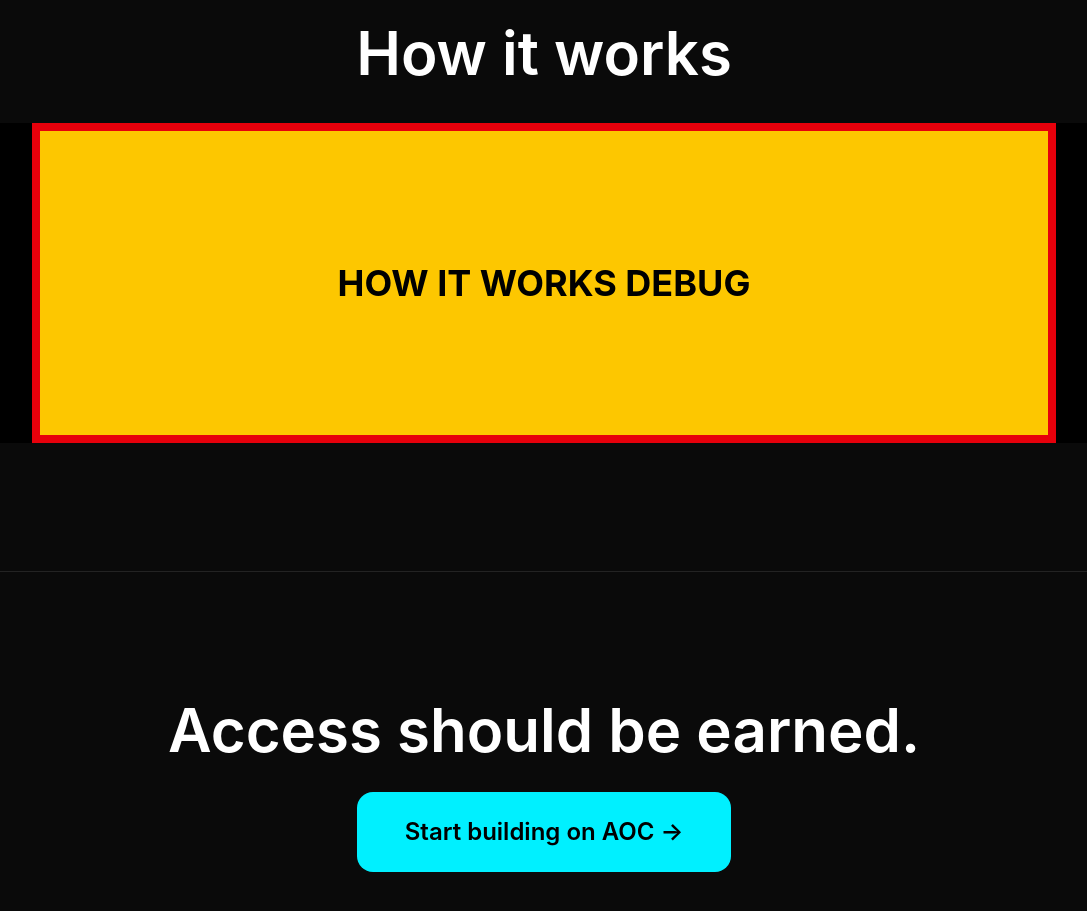
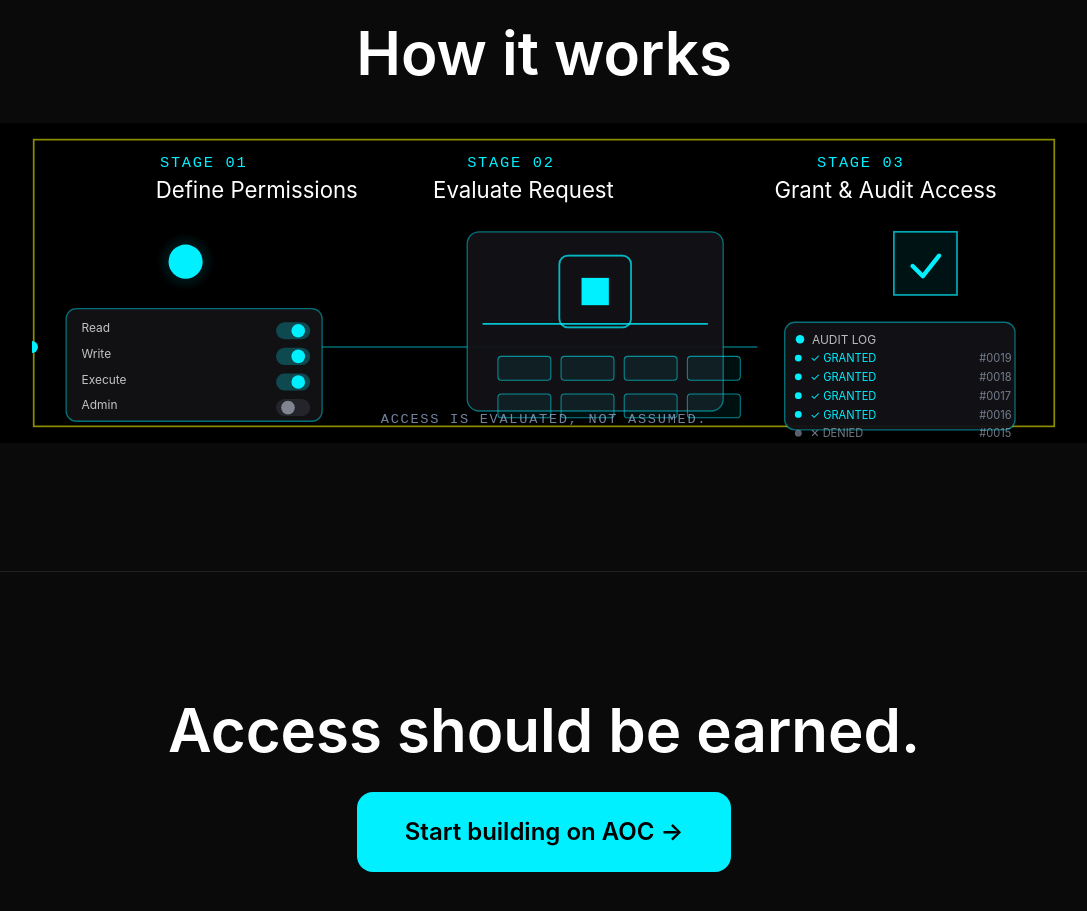
Before and after one commit to Architects-of-Change-Protocol/Architects_of_Change_Protocol, a React (Vite) app in the folder frontend/app/: page / in a window 1280 px wide. Shown: the part 3080-3991 px from the top of the page, without its empty margins (96-1183 px from the left). Built offline with nearby package versions, Linux system fonts and the light colour scheme.

Commit message:
Replace how-it-works debug with final visible flow

```diff
--- a/frontend/app/src/landing/components/HowItWorksFlow.tsx
+++ b/frontend/app/src/landing/components/HowItWorksFlow.tsx
@@ -1,7 +1,191 @@
 export function HowItWorksFlow() {
   return (
-    <div className="w-full h-full min-h-[320px] bg-yellow-400 text-black flex items-center justify-center text-4xl font-bold border-8 border-red-600">
-      HOW IT WORKS DEBUG
+    <div className="w-full h-full min-h-[320px] flex items-center justify-center bg-black">
+      <svg
+        viewBox="0 0 1200 340"
+        width="100%"
+        height="100%"
+        preserveAspectRatio="xMidYMid meet"
+        className="block"
+      >
+        <defs>
+          <radialGradient id="cyanGlow" cx="50%" cy="50%" r="50%">
+            <stop offset="0%" stopColor="#00f0ff" stopOpacity="0.22" />
+            <stop offset="100%" stopColor="#00f0ff" stopOpacity="0" />
+          </radialGradient>
+        </defs>
+
+        {/* debug frame */}
+        <rect x="0" y="0" width="1200" height="340" fill="transparent" />
+        <rect x="2" y="2" width="1196" height="336" fill="none" stroke="rgba(255,255,0,0.55)" strokeWidth="2" />
+
+        {/* stage labels */}
+        <text x="150" y="34" fill="#00f0ff" fontSize="18" fontFamily="Orbitron, monospace" letterSpacing="2">
+          STAGE 01
+        </text>
+        <text x="145" y="70" fill="white" fontSize="26" fontFamily="Inter, Arial, sans-serif">
+          Define Permissions
+        </text>
+
+        <text x="510" y="34" fill="#00f0ff" fontSize="18" fontFamily="Orbitron, monospace" letterSpacing="2">
+          STAGE 02
+        </text>
+        <text x="470" y="70" fill="white" fontSize="26" fontFamily="Inter, Arial, sans-serif">
+          Evaluate Request
+        </text>
+
+        <text x="920" y="34" fill="#00f0ff" fontSize="18" fontFamily="Orbitron, monospace" letterSpacing="2">
+          STAGE 03
+        </text>
+        <text x="870" y="70" fill="white" fontSize="26" fontFamily="Inter, Arial, sans-serif">
+          Grant & Audit Access
+        </text>
+
+        {/* left orb */}
+        <circle cx="180" cy="145" r="34" fill="url(#cyanGlow)" />
+        <circle cx="180" cy="145" r="20" fill="#00f0ff">
+          <animate attributeName="opacity" values="0.55;1;0.55" dur="1.8s" repeatCount="indefinite" />
+        </circle>
+
+        {/* left permissions panel */}
+        <g transform="translate(40,200)">
+          <rect x="0" y="0" width="300" height="132" rx="12" fill="rgba(18,18,22,0.95)" stroke="rgba(0,240,255,0.45)" strokeWidth="1.5" />
+          <text x="18" y="28" fill="rgba(255,255,255,0.75)" fontSize="14" fontFamily="Inter, Arial, sans-serif">Read</text>
+          <text x="18" y="58" fill="rgba(255,255,255,0.75)" fontSize="14" fontFamily="Inter, Arial, sans-serif">Write</text>
+          <text x="18" y="88" fill="rgba(255,255,255,0.75)" fontSize="14" fontFamily="Inter, Arial, sans-serif">Execute</text>
+          <text x="18" y="118" fill="rgba(255,255,255,0.75)" fontSize="14" fontFamily="Inter, Arial, sans-serif">Admin</text>
+
+          {/* toggles */}
+          <g transform="translate(246,16)">
+            <rect x="0" y="0" width="40" height="20" rx="10" fill="rgba(0,240,255,0.25)" />
+            <circle cx="26" cy="10" r="8" fill="#00f0ff">
+              <animate attributeName="cx" values="14;26;14;26" dur="2.2s" repeatCount="indefinite" />
+            </circle>
+          </g>
+          <g transform="translate(246,46)">
+            <rect x="0" y="0" width="40" height="20" rx="10" fill="rgba(0,240,255,0.25)" />
+            <circle cx="26" cy="10" r="8" fill="#00f0ff">
+              <animate attributeName="cx" values="14;26;14;26" dur="2.2s" begin="0.25s" repeatCount="indefinite" />
+            </circle>
+          </g>
+          <g transform="translate(246,76)">
+            <rect x="0" y="0" width="40" height="20" rx="10" fill="rgba(0,240,255,0.25)" />
+            <circle cx="26" cy="10" r="8" fill="#00f0ff">
+              <animate attributeName="cx" values="14;26;14;26" dur="2.2s" begin="0.5s" repeatCount="indefinite" />
+            </circle>
+          </g>
+          <g transform="translate(246,106)">
+            <rect x="0" y="0" width="40" height="20" rx="10" fill="rgba(120,130,150,0.18)" />
+            <circle cx="14" cy="10" r="8" fill="rgba(180,185,200,0.65)" />
+          </g>
+        </g>
+
+        {/* main pipeline line */}
+        <line x1="340" y1="245" x2="850" y2="245" stroke="rgba(0,240,255,0.45)" strokeWidth="2" />
+
+        {/* moving pulse */}
+        <circle cy="245" r="7" fill="#00f0ff">
+          <animate attributeName="cx" values="340;850" dur="2.8s" repeatCount="indefinite" />
+          <animate attributeName="opacity" values="0.6;1;0.6" dur="1s" repeatCount="indefinite" />
+        </circle>
+
+        {/* center engine */}
+        <g transform="translate(510,110)">
+          <rect x="0" y="0" width="300" height="210" rx="14" fill="rgba(18,18,22,0.96)" stroke="rgba(0,240,255,0.45)" strokeWidth="1.5" />
+
+          {/* glow line */}
+          <line x1="18" y1="108" x2="282" y2="108" stroke="#00f0ff" strokeWidth="2" opacity="0.8">
+            <animate attributeName="opacity" values="0.35;1;0.35" dur="1.8s" repeatCount="indefinite" />
+          </line>
+
+          {/* rotating geometry */}
+          <g transform="translate(150,70)">
+            <rect x="-16" y="-16" width="32" height="32" fill="#00f0ff">
+              <animateTransform attributeName="transform" type="rotate" values="0 0 0;360 0 0" dur="5s" repeatCount="indefinite" />
+            </rect>
+
+            <rect x="-42" y="-42" width="84" height="84" rx="10" fill="none" stroke="rgba(0,240,255,0.6)" strokeWidth="2">
+              <animateTransform attributeName="transform" type="rotate" values="0 0 0;360 0 0" dur="7s" repeatCount="indefinite" />
+            </rect>
+
+            <rect x="-42" y="-42" width="84" height="84" rx="10" fill="none" stroke="rgba(0,240,255,0.35)" strokeWidth="2">
+              <animateTransform attributeName="transform" type="rotate" values="0 0 0;-360 0 0" dur="9s" repeatCount="indefinite" />
+            </rect>
+          </g>
+
+          {/* lower blocks */}
+          <g transform="translate(36,146)">
+            {[
+              [0, 0], [74, 0], [148, 0], [222, 0],
+              [0, 44], [74, 44], [148, 44], [222, 44],
+            ].map(([x, y], i) => (
+              <rect
+                key={i}
+                x={x}
+                y={y}
+                width="62"
+                height="28"
+                rx="4"
+                fill="rgba(0,240,255,0.06)"
+                stroke="rgba(0,240,255,0.55)"
+                strokeWidth="1.2"
+              >
+                <animate attributeName="fill-opacity" values="0.18;0.55;0.18" dur="2.2s" begin={`${i * 0.12}s`} repeatCount="indefinite" />
+              </rect>
+            ))}
+          </g>
+        </g>
+
+        {/* right check badge */}
+        <g transform="translate(1010,110)">
+          <rect x="0" y="0" width="74" height="74" fill="rgba(0,240,255,0.08)" stroke="rgba(0,240,255,0.7)" strokeWidth="2" />
+          <path d="M 22 40 L 34 52 L 53 28" fill="none" stroke="#00f0ff" strokeWidth="5" strokeLinecap="round" strokeLinejoin="round">
+            <animate attributeName="opacity" values="0.55;1;0.55" dur="1.2s" repeatCount="indefinite" />
+          </path>
+        </g>
+
+        {/* audit log panel */}
+        <g transform="translate(882,216)">
+          <rect x="0" y="0" width="270" height="126" rx="12" fill="rgba(18,18,22,0.96)" stroke="rgba(0,240,255,0.45)" strokeWidth="1.5" />
+          <circle cx="18" cy="20" r="5" fill="#00f0ff" />
+          <text x="32" y="25" fill="rgba(255,255,255,0.72)" fontSize="14" fontFamily="Inter, Arial, sans-serif">
+            AUDIT LOG
+          </text>
+
+          {[
+            ['✓ GRANTED', '#0019'],
+            ['✓ GRANTED', '#0018'],
+            ['✓ GRANTED', '#0017'],
+            ['✓ GRANTED', '#0016'],
+            ['✕ DENIED', '#0015'],
+          ].map(([label, id], i) => (
+            <g key={i} transform={`translate(16, ${42 + i * 22})`}>
+              <circle cx="0" cy="0" r="4" fill={i === 4 ? 'rgba(150,160,180,0.6)' : '#00f0ff'}>
+                <animate attributeName="opacity" values="0.35;1;0.35" dur="2s" begin={`${i * 0.18}s`} repeatCount="indefinite" />
+              </circle>
+              <text x="14" y="5" fill={i === 4 ? 'rgba(150,160,180,0.75)' : '#00f0ff'} fontSize="13" fontFamily="Inter, Arial, sans-serif">
+                {label}
+              </text>
+              <text x="212" y="5" fill="rgba(150,160,180,0.75)" fontSize="13" fontFamily="Inter, Arial, sans-serif">
+                {id}
+              </text>
+            </g>
+          ))}
+        </g>
+
+        {/* footer caption */}
+        <text
+          x="600"
+          y="334"
+          textAnchor="middle"
+          fill="rgba(160,180,220,0.72)"
+          fontSize="16"
+          letterSpacing="2"
+          fontFamily="Orbitron, monospace"
+        >
+          ACCESS IS EVALUATED, NOT ASSUMED.
+        </text>
+      </svg>
     </div>
   );
 }
```
